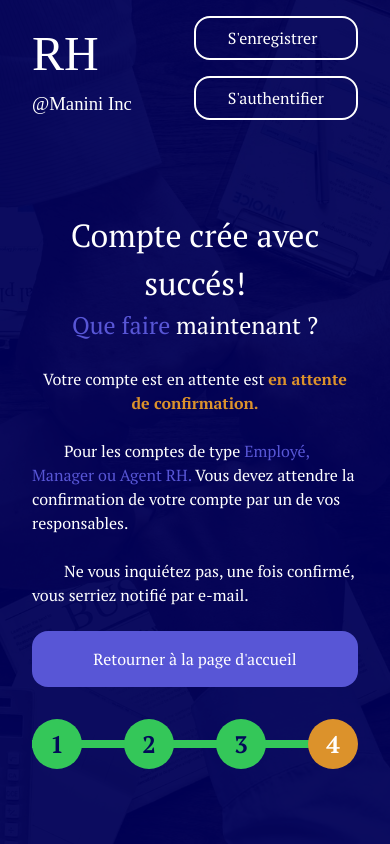
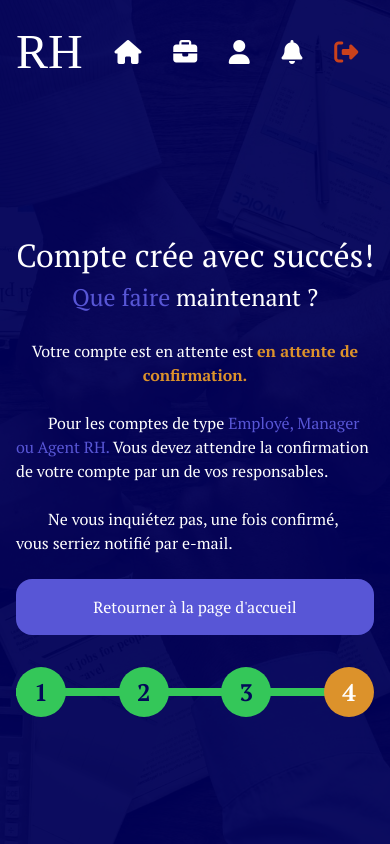
Before and after one commit to sasori-morningstar/HR-Management-System, a Django app: page /en-attente in a window 390 px wide. Run offline with Django 5.2, Linux system fonts and the light colour scheme; a user stored in the database is signed in; some libraries are stand-ins or nearby versions; some web fonts are replaced.

Commit message:
Logout + Header logic

```diff
--- a/project/app/static/css/login.css
+++ b/project/app/static/css/login.css
@@ -9,7 +9,6 @@ main {
 }
 #success{
     background-color: rgba(52, 199, 89,0.5);
-    color: var(--color-background);
     text-align: center;
 }
 #errors,
--- a/project/app/static/css/style.css
+++ b/project/app/static/css/style.css
@@ -82,7 +82,6 @@ header {
     justify-content: space-between;
     align-items: center;
 }
-
 /* Logo */
 .logo {
     display: flex;
@@ -100,6 +99,9 @@ header {
 .logo h3 {
     font-weight: 400;
 }
+.company-name{
+    display: none;
+}
 
 /* Icons */
 .icon{
@@ -107,10 +109,35 @@ header {
 }
 
 /* Navigation */
+.header-option{
+    color: var(--color-white);
+    text-decoration: none;
+    font-size: 2rem;
+    gap: var(--spacing-sm);
+    display: flex;
+    align-items: center;
+    transition: all 0.3s ease;
+}
+.header-option:hover,
+.header-option:focus-visible{
+    transform: translateY(-2px);
+}
+.log-out{
+    color: var(--color-danger);
+}
+#notifications-btn{
+    cursor: pointer;
+}
+.header-options ul, .auth-btns ul{
+    display: flex;
+    list-style: none;
+    align-items: center;
+}
+.header-options ul{
+    gap: var(--spacing-md);
+}
 .auth-btns ul {
-    display: flex;
     gap: var(--spacing-sm);
-    list-style: none;
 }
 
 
@@ -236,12 +263,34 @@ main {
 }
 
 /* Media Queries */
+@media screen and (max-width: 1300px){
+    .log-out span{
+        display: none;
+    }
+}
+@media screen and (max-width: 1210px){
+    #notifications-btn span{
+        display: none;
+    }
+}
+@media screen and (max-width: 1050px){
+    .profile-btn span{
+        display: none;
+    }
+}
+@media screen and (max-width: 900px){
+    .offres-btn span{
+        display: none;
+    }
+}
 @media screen and (max-width: 768px) {
     :root {
         --font-size-h1: 3rem;
         --font-size-h2: 2rem;
     }
-
+    .header-option{
+        font-size: 1.5rem;
+    }
     .logo {
         flex-direction: column;
         align-items: flex-start;
@@ -274,4 +323,28 @@ main {
     .voir-offres-btn {
         font-size: 1rem;
     }
+    header{
+        gap: var(--spacing-sm);
+    }
+    .header-options{
+        width: 100%;
+    }
+    .header-options ul{
+        justify-content: space-around;
+        gap: 0;
+    }
+    .header-option span{
+        display: none;
+    }
 }
+@media screen and (max-width: 400px) {
+    header, main{
+        padding: 1rem;
+    }
+    header{
+        align-items: center;
+    }
+    #job-search{
+        width: 90%;
+    }
+}
--- a/project/app/templates/header.html
+++ b/project/app/templates/header.html
@@ -3,10 +3,44 @@
         <h1>RH</h1>
         <h3 class="company-name">@Manini Inc</h3>
     </a>
+
+    {% if user.is_authenticated %}
+    <nav class="header-options">
+        <ul>
+            <li><a href="/" class="header-option">
+                    <i class="fa-solid fa-house"></i>
+                    <span>Accueil</span>
+                </a></li>
+            {% if user.account_role == "m" %}
+            <li><a href="/team" class="header-option">
+                    <i class="fa-solid fa-users"></i>
+                    <span>Équipe</span>
+                </a></li>
+            {% endif %}
+            <li><a href="/career" class="offres-btn header-option">
+                    <i class="fa-solid fa-briefcase"></i>
+                    <span>Offres</span>
+                </a></li>
+            <li><a href="/profile" class="profile-btn header-option">
+                    <i class="fa-solid fa-user"></i>
+                    <span>Profile</span>
+                </a></li>
+            <li id="notifications-btn" class="header-option">
+                <i class="fa-solid fa-bell"></i>
+                <span>Notifications</span>
+            </li>
+            <li><a href="/logout" class="header-option log-out">
+                    <i class="fa-solid fa-right-from-bracket"></i>
+                    <span></span>
+                </a></li>
+        </ul>
+    </nav>
+    {% else %}
     <nav class="auth-btns" aria-label="Authentification">
         <ul>
             <li><a href="/register" class="btn-register">S'enregistrer</a></li>
             <li><a href="/login" class="btn-login">S'authentifier</a></li>
         </ul>
     </nav>
+    {% endif %}
 </header>
--- a/project/app/urls.py
+++ b/project/app/urls.py
@@ -5,5 +5,6 @@ urlpatterns = [
     path("", views.afficher_index),
     path("login", views.afficher_login),
     path("register", views.afficher_register),
-    path("en-attente", views.afficher_en_attente)
+    path("en-attente", views.afficher_en_attente),
+    path("logout", views.logout_user)
 ]
--- a/project/app/views.py
+++ b/project/app/views.py
@@ -1,7 +1,7 @@
 import re, datetime
 from django.shortcuts import render, redirect
 from django.http import JsonResponse
-from django.contrib.auth import login
+from django.contrib.auth import login, logout
 from django.contrib.auth.hashers import make_password
 from django.views.decorators.csrf import csrf_protect
 from django.contrib.auth.hashers import check_password
@@ -10,7 +10,6 @@ from .models import Account, User, Experience, Formation, Competence
 from .functions import validate_email_address, validate_image, validate_experiences, validate_formations, validate_competences
 
 def afficher_index(request):
-
     return render(request, "index.html")
 
 def afficher_login(request):
@@ -71,6 +70,8 @@ def afficher_register(request):
         profile_pic = request.FILES.get("profilePic")
         if profile_pic:
             data["profilePic"] = profile_pic
+        #Create username
+        data["username"] = data["firstname"].lower() + "." + data["lastname"].lower()
         #Handle experiences
         experiences = []
         i = 0
@@ -162,6 +163,7 @@ def afficher_register(request):
             account_password=make_password(data["password"]),
             account_role=data["typeCompte"][0].lower(),
             account_status=status,
+            username=data["username"]
         )
         account.save()
         # Create the user
@@ -232,4 +234,9 @@ def afficher_en_attente(request):
             return redirect('/')
     return render(request, "en-attente.html")
 
+def logout_user(request):
+    if request.user.is_authenticated:
+        logout(request)
+    return redirect('/')
+
 # Create your views here.
--- a/project/project/urls.py
+++ b/project/project/urls.py
@@ -22,5 +22,6 @@ urlpatterns = [
     path("", include("app.urls")),
     path("login", include("app.urls")),
     path("register", include("app.urls")),
-    path("en-attente", include("app.urls"))
+    path("en-attente", include("app.urls")),
+    path("logout", include("app.urls"))
 ]
```
Also changed, not shown: project/db.sqlite3.
